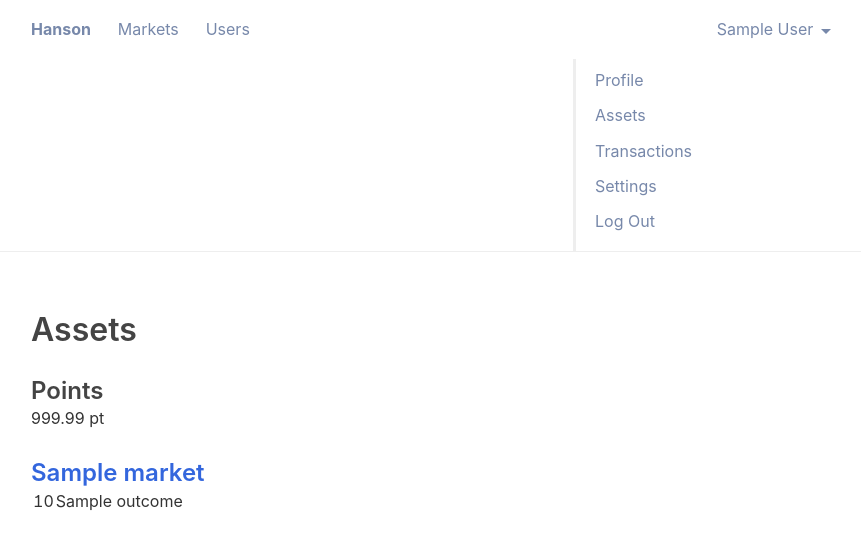
After one commit to ruuda/hanson, a Flask app: template hanson/templates/assets.html in a window 1280 px wide, after a click that opens the changed part. The commit adds this page. Shown: the top 549 px of the page, without its empty margins (209-1070 px from the left). Run offline with Flask 2, Linux system fonts and the light colour scheme; the template is opened without the code that fills it: most values are stand-ins (such as "Sample title", 1, 10 or a date in 2020); some web fonts are replaced.

Commit message:
Add skeleton page for assets
It doesn't actually read the database yet to get all balances. But I
also don't have any dummy data yet so there are no balances in the
database either way.

```diff
--- a/app.py
+++ b/app.py
@@ -1,6 +1,7 @@
 from flask import Flask
 
 from hanson.http import Response
+from hanson.routes import assets as route_assets
 from hanson.routes import index as route_index
 from hanson.routes import market as route_market
 from hanson.routes import session as route_session
@@ -8,6 +9,7 @@ from hanson.routes import user as route_user
 from hanson.util.session import NotLoggedInError
 
 app = Flask(import_name="hanson")
+app.register_blueprint(route_assets.app)
 app.register_blueprint(route_index.app)
 app.register_blueprint(route_market.app)
 app.register_blueprint(route_session.app)
--- a/hanson/static/style.css
+++ b/hanson/static/style.css
@@ -224,6 +224,10 @@ a#home-link {
   padding-right: 4rem;
 }
 
+#main .main-full {
+  grid-column: 2 / 5;
+}
+
 #main aside {
   grid-column: 4 / 6;
   grid-row: 1 / 10;
--- /dev/null
+++ b/hanson/templates/assets.html
@@ -0,0 +1,21 @@
+{% extends "base_session.html" %}
+
+{% block title %}Assets — Hanson{% endblock %}
+
+{% block body %}
+<div class="main-full main-top">
+  <h1>Assets</h1>
+  <h2 class="main-left">Points</h2>
+  <p>999.99 pt</p>
+  {% for market, assets in markets_assets %}
+    <h2><a href="/market/{{market.id}}">{{market.title}}</a></h2>
+    <table>
+      {% for asset in assets %}
+      <tr><td class="num">{{asset.balance}}</td><td>{{asset.outcome.name}}</td></tr>
+      {% endfor %}
+    </table>
+  {% else %}
+    <p>You don’t have any outcome shares. Go predict in some markets!</p>
+  {% endfor %}
+</div>
+{% endblock %}
--- a/hanson/templates/base_session.html
+++ b/hanson/templates/base_session.html
@@ -14,6 +14,8 @@
     </summary>
     <nav>
       <a href="/user/{{session_user.username}}">Profile</a>
+      <a href="/assets">Assets</a>
+      <a href="/transactions">Transactions</a>
       <a href="/settings">Settings</a>
       <a href="/logout">Log Out</a>
     </nav>
```
Also changed, not shown: hanson/routes/assets.py (added, +21 -0 lines).
